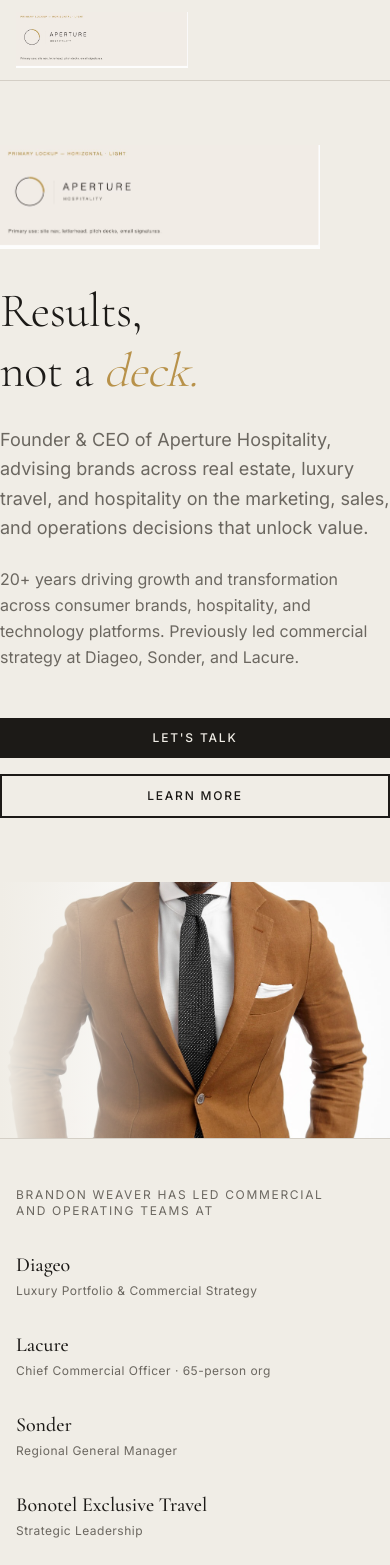
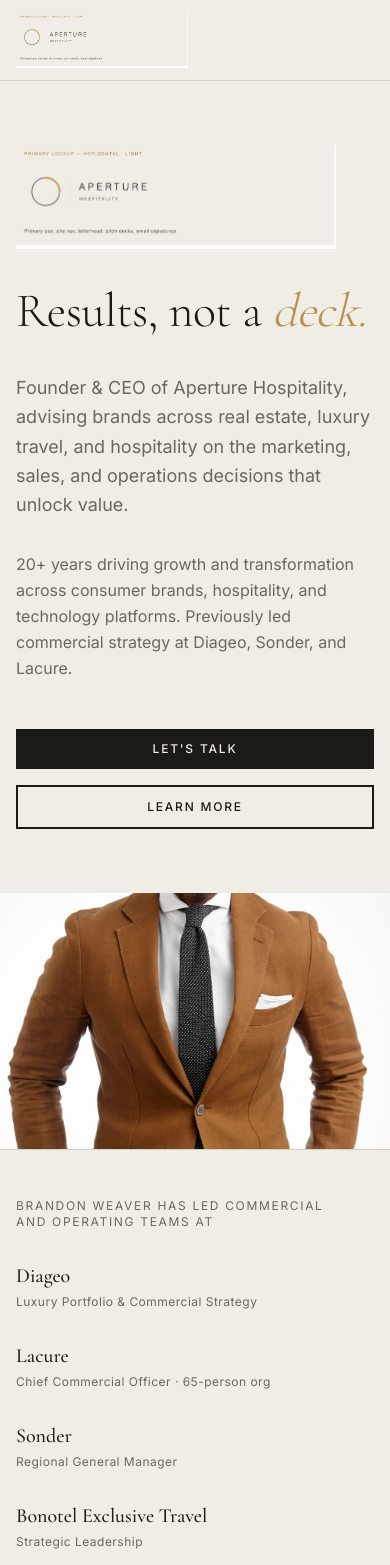
Before and after one commit to letsnavigatebmw/aperture-hospitality, a Next.js app: page / in a window 390 px wide. Shown: the top 1565 px of the page. Built offline with nearby package versions, Linux system fonts and the light colour scheme.

Commit message:
Restore clean two-column hero layout
- Left: Headshot image
- Right: Logo, 'Results, not a deck' headline, copy, CTAs
- Simplified grid layout without overlays
- Logo above headline on right side
- Mobile responsive with proper ordering

```diff
--- a/app/page.tsx
+++ b/app/page.tsx
@@ -15,27 +15,21 @@ export default function Home() {
 
       {/* HERO */}
       <div className="border-b border-rule">
-        <div className="relative">
-          {/* Hero Grid Layout */}
         <div className="grid md:grid-cols-2 min-h-screen md:min-h-auto">
-            {/* LEFT: Image with Logo */}
-            <div className="relative order-2 md:order-1 h-64 md:h-auto flex items-center justify-center">
-              <div className="relative w-full h-full">
+          {/* LEFT: Headshot */}
+          <div className="h-64 md:h-auto order-2 md:order-1">
             <img
               src="/brandon-headshot.jpg"
               alt="Brandon Weaver"
               className="w-full h-full object-cover"
             />
-                {/* Fade overlay */}
-                <div className="absolute inset-0 bg-gradient-to-r from-parchment via-transparent to-transparent" />
-              </div>
           </div>
 
           {/* RIGHT: Content */}
-            <div className="order-1 md:order-2 flex flex-col justify-center py-16 md:py-24 px-0 container-max md:pl-0">
+          <div className="order-1 md:order-2 flex flex-col justify-center py-16 md:py-24 container-max">
             <div className="space-y-8">
-                {/* Logo above headline */}
-                <div className="mb-8">
+              {/* Logo */}
+              <div>
                 <img
                   src="/aperture-logo.png"
                   alt="Aperture Hospitality"
@@ -44,9 +38,8 @@ export default function Home() {
               </div>
 
               {/* Headline */}
-                <div className="space-y-6">
               <h1 className="font-display text-5xl md:text-6xl font-light leading-tight tracking-tighter">
-                    Results,<br />not a <em className="italic text-brass">deck.</em>
+                Results, not a <em className="italic text-brass">deck.</em>
               </h1>
 
               {/* Subheadline */}
@@ -58,7 +51,6 @@ export default function Home() {
               <p className="text-base md:text-lg text-muted leading-relaxed max-w-xl">
                 20+ years driving growth and transformation across consumer brands, hospitality, and technology platforms. Previously led commercial strategy at Diageo, Sonder, and Lacure.
               </p>
-                </div>
 
               {/* CTA Buttons */}
               <div className="flex flex-col gap-4 pt-4 w-full md:w-auto">
@@ -74,7 +66,6 @@ export default function Home() {
                 >
                   Learn More
                 </Link>
-                </div>
               </div>
             </div>
           </div>
```
Lines whose indentation alone changed are shown as unchanged.
